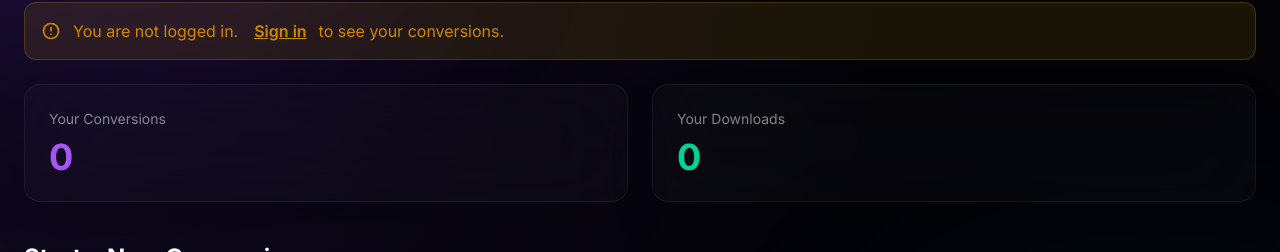
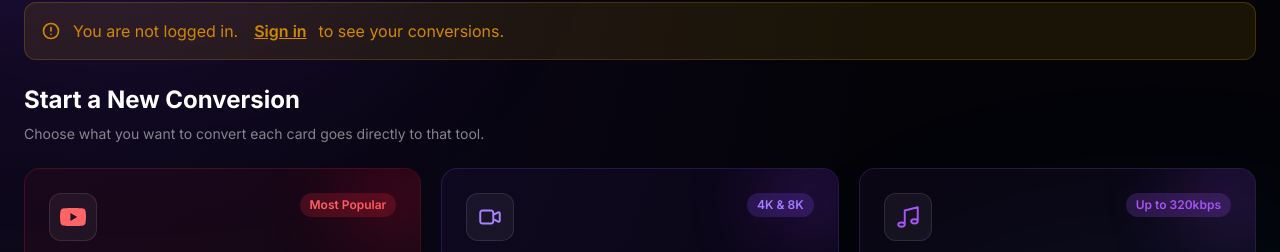
Before and after one commit to arman-somani/mediatools, a Next.js app in the folder frontend/: page /dashboard in a window 1280 px wide. Shown: the part 250-502 px from the top of the page. Built offline with nearby package versions, Linux system fonts and the light colour scheme; no server answers.

Commit message:
Auto-sync updates

```diff
--- a/frontend/src/app/dashboard/page.tsx
+++ b/frontend/src/app/dashboard/page.tsx
@@ -161,26 +161,6 @@ export default function DashboardPage() {
                         </div>
                     )}
 
-                    {/* â”€â”€ Stats â”€â”€ */}
-                    <div className="grid gap-6 md:grid-cols-2 mb-10">
-                        {[
-                            { label: 'Your Conversions', value: userConversions, color: 'text-brand-purple' },
-                            { label: 'Your Downloads', value: userDownloads, color: 'text-emerald-400' },
-                        ].map((stat, i) => (
-                            <motion.div
-                                key={stat.label}
-                                initial={{ opacity: 0, y: 10 }}
-                                animate={{ opacity: 1, y: 0 }}
-                                transition={{ type: "spring", stiffness: 300, damping: 15, delay: 0.1 + i * 0.1 }}
-                                whileHover={{ y: -6, scale: 1.03 }}
-                                className="glass-panel rounded-2xl p-6"
-                            >
-                                <p className="text-white/50 text-sm mb-1">{stat.label}</p>
-                                <h2 className={`mt-2 text-4xl font-bold ${stat.color}`}>{stat.value}</h2>
-                            </motion.div>
-                        ))}
-                    </div>
-
                     {/* â”€â”€ Start New Conversion â€” Tool Picker â”€â”€ */}
                     <motion.div
                         initial={{ opacity: 0, y: 10 }}
```
